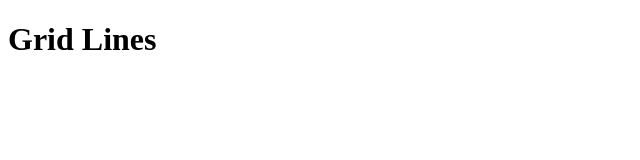
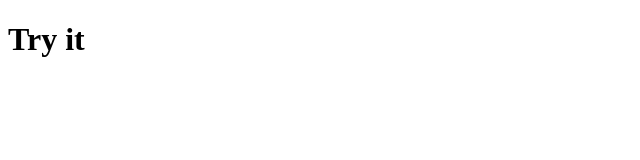
Before and after one commit to LiS-01/background-generator, a plain HTML site: page index.html in a window 1280 px wide. Shown: the whole page, without its empty margins (0-640 px from the left). Drawn offline with Linux system fonts and the light colour scheme.

Commit message:
lovi message niochem

```diff
--- a/index.html
+++ b/index.html
@@ -9,9 +9,9 @@
 <body>
 
 
-<h1>Grid Lines</h1>
+<h1>Try it</h1>
 
 
-<!-- <script src="script.js"></script> -->
+<script src="script.js"></script>
 </body>
 </html>
```
